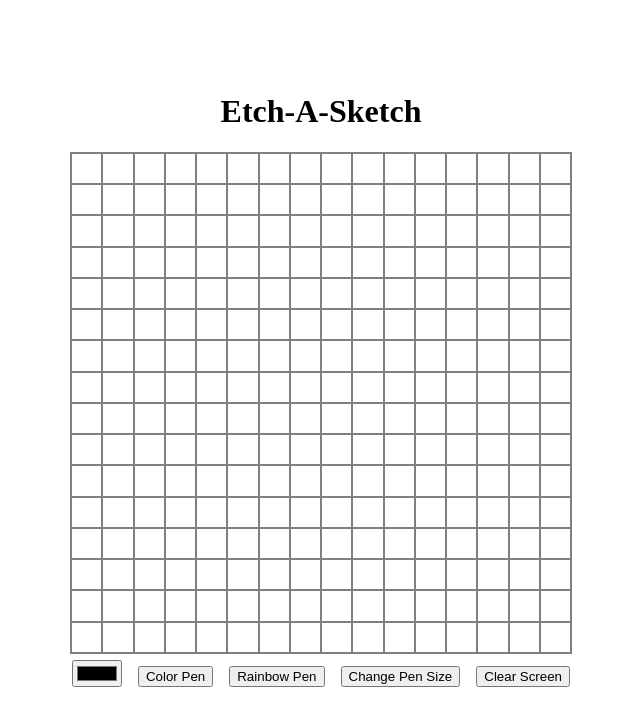
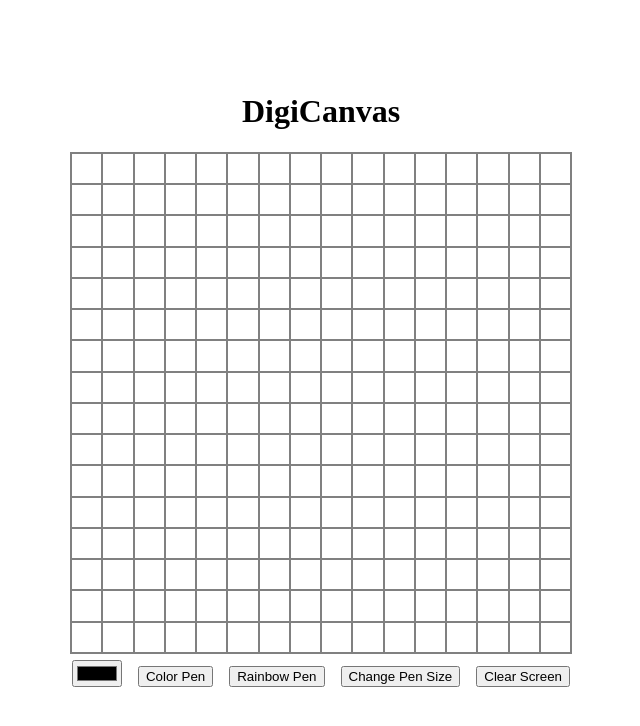
Before and after one commit to enibalo/-Etch-A-Sketch, a plain HTML site: page index.html in a window 1280 px wide. Shown: the whole page, without its empty margins (319-959 px from the left). Drawn offline with Linux system fonts and the light colour scheme.

Commit message:
Change title in web page

```diff
--- a/index.html
+++ b/index.html
@@ -7,7 +7,7 @@
         <script  src="./script.js" defer></script>
     </head>
     <body>
-        <h1>Etch-A-Sketch</h1>
+        <h1>DigiCanvas</h1>
 
             <div class="container">
             </div>
```
